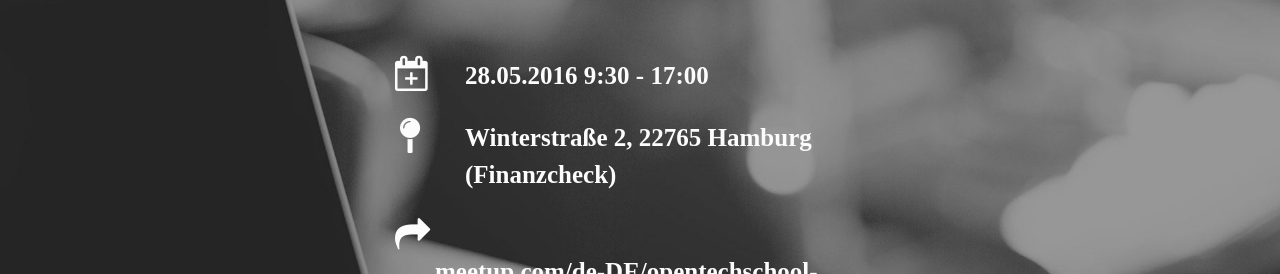
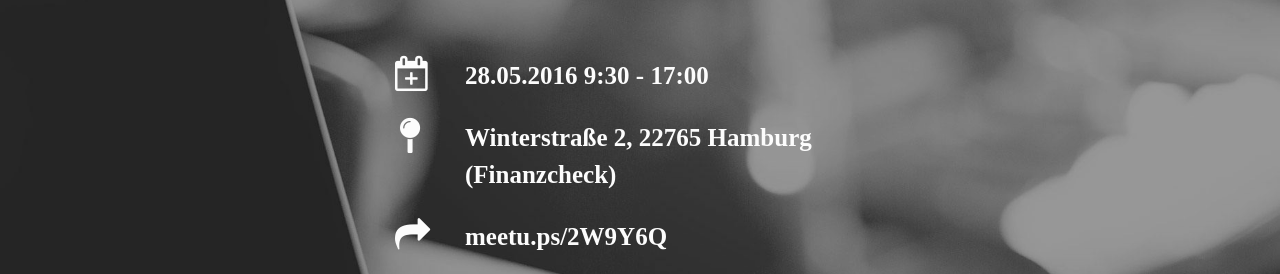
Before and after one commit to CSSclasses/CSSclasses-Hamburg, a website: page presentation/index.html in a window 1280 px wide. Shown: the part 126-400 px from the top of the page. Drawn offline with nearby package versions, Linux system fonts and the light colour scheme; files that its build step writes are made by us from their sources; files whose address does not match are found by name.

Commit message:
now using short link to meetup page
Signed-off-by: Jonas Reitmann <jonas@reitmann.me>

```diff
--- a/presentation/index.html
+++ b/presentation/index.html
@@ -35,7 +35,7 @@
             <li class="list__item">
                 <i class="fa fa-share"></i>
                <p class="list__item__description">
-                   meetup.com/de-DE/opentechschool-hamburg/events/229290647/
+                   meetu.ps/2W9Y6Q
                </p>
             </li>
 
--- a/presentation/scss/promote.scss
+++ b/presentation/scss/promote.scss
@@ -26,7 +26,7 @@ body {
 	margin-top: 60px;
 
 	&__item {
-		clear: left;
+		clear: both;
 		list-style: none;
 		color: #fcfcfc;
 
@@ -35,7 +35,8 @@ body {
 		}
 
 		&__description {
-			float: left;
+			float: right;
+			width: calc(100% - 70px);
 			font-size: 25px;
 			line-height: 37px;
 			font-weight: bold;
@@ -48,8 +49,8 @@ body {
 
 .fa {
 	float: left;
+	text-align: center;
 	width: 30px;
-	text-align: center;
 	font-size: 2.2em;
 	color: #fcfcfc;
 }
```
